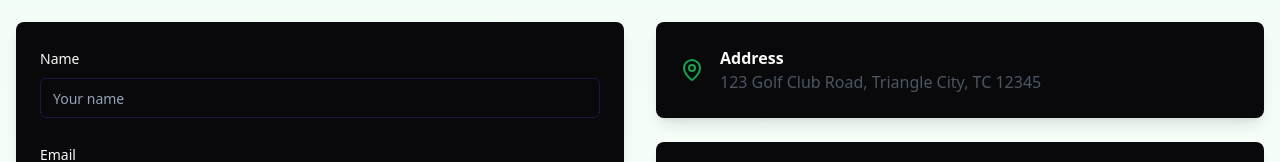
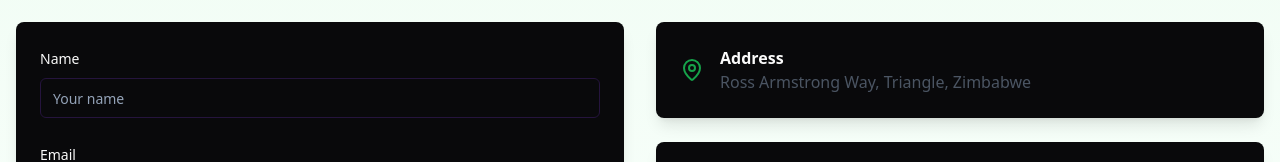
Before and after one commit to noxxy75/trianglecountryclub-a978515f, a React (Vite) app: page /contact in a window 1280 px wide. Shown: the part 194-356 px from the top of the page. Built offline with nearby package versions, Linux system fonts and the light colour scheme.

Commit message:
Add contact address to Contact page
Updated the Contact page to include the address "Ross Armstrong Way, Triangle, Zimbabwe" for better user information.
[skip gpt_engineer]

```diff
--- a/src/pages/Contact.tsx
+++ b/src/pages/Contact.tsx
@@ -41,7 +41,7 @@ const Contact = () => {
                   <MapPin className="h-6 w-6 text-green-600" />
                   <div>
                     <h3 className="font-semibold">Address</h3>
-                    <p className="text-gray-600">123 Golf Club Road, Triangle City, TC 12345</p>
+                    <p className="text-gray-600">Ross Armstrong Way, Triangle, Zimbabwe</p>
                   </div>
                 </div>
               </CardContent>
```
